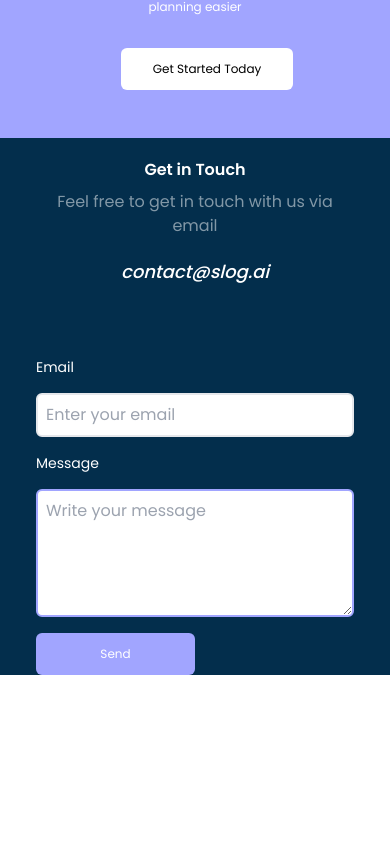
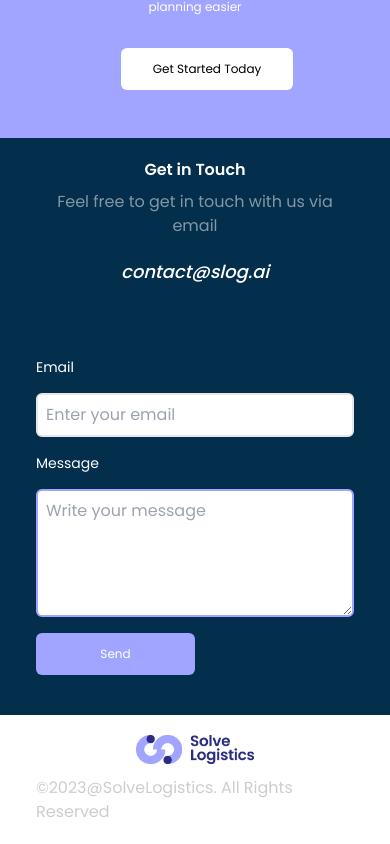
Before and after one commit to VladanIlicJS/s-log, a Next.js app: page / in a window 390 px wide. Shown: the part 5030-5874 px from the top of the page. Before the commit the page ends 5705 px from the top, so only its background shows below. Built offline with nearby package versions, Linux system fonts and the light colour scheme.

Commit message:
Form, demo and footer fixes

```diff
--- a/components/ContactForm.jsx
+++ b/components/ContactForm.jsx
@@ -13,6 +13,7 @@ const ContactForm = () => {
   })
 
   const handleSubmit = async (values, { setSubmitting, resetForm }) => {
+
     // Send form data to server here
     try {
       const res = await fetch("/api/send", {
@@ -34,7 +35,7 @@ const ContactForm = () => {
   }
 
   return (
-    <div className="w-full">
+    <div className="w-full lg:pb-0 pb-10">
       <Formik
         initialValues={{ email: "", message: "" }}
         validationSchema={validationSchema}
--- a/components/Footer.jsx
+++ b/components/Footer.jsx
@@ -4,7 +4,7 @@ import React from 'react'
 import Logo from '../public/assets/logo.jpg'
 const Footer = () => {
   return (
-    <div className='lg:flex hidden justify-between items-center 2xl:px-40 py-5 px-9'>
+    <div className='flex justify-between lg:flex-row flex-col items-center 2xl:px-40 py-5 px-9'>
         <Link href="/">
             <Image
               className="cursor-pointer min-h-[29px]"
@@ -14,7 +14,7 @@ const Footer = () => {
               height="29px"
             />
           </Link>
-          <p className='opacity-25'>&copy;2023@SolveLogistics. All Rights Reserved</p>
+          <p className='opacity-25 lg:pt-0 pt-3'>&copy;2023@SolveLogistics. All Rights Reserved</p>
     </div>
   )
 }
--- a/components/InputForm.jsx
+++ b/components/InputForm.jsx
@@ -20,7 +20,7 @@ const InputForm = ({ inputFields, setInputFields }) => {
 
   return (
     <div className="my-5 w-full">
-      <h2 className="text-[#a1a5ff] text-[20px] font-bold my-4"> Add up 10 addresses and generate you optimizated route</h2>
+      <h2 className="text-[#a1a5ff] text-[20px] font-bold my-4"> Add up 10 addresses and generate you optimized route</h2>
       <form className="md:w-[80%] my-10">
         {inputFields.map((inputField, index) => (
           <div key={index} className="w-full flex justify-between my-4 items-center">
```
